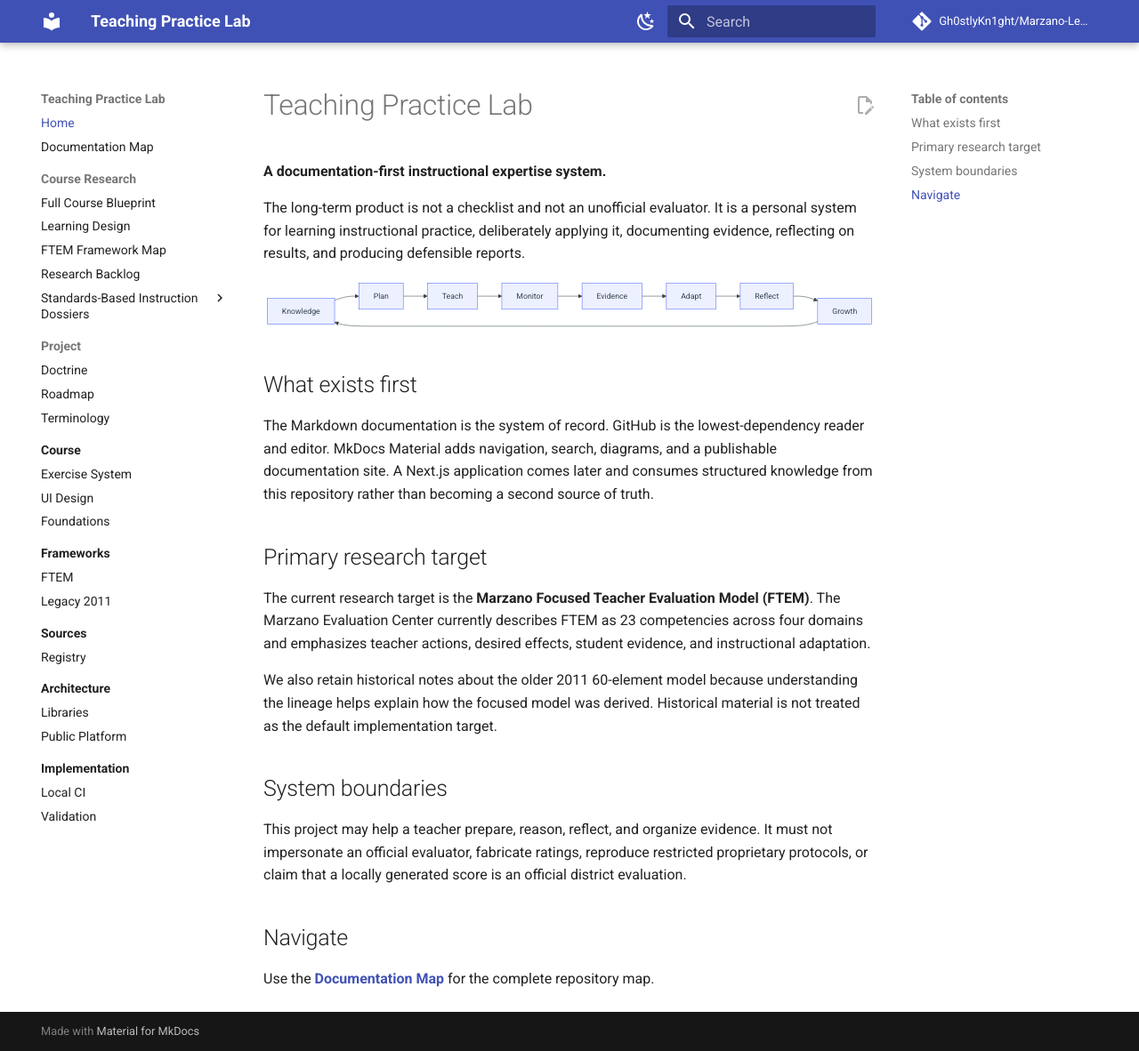
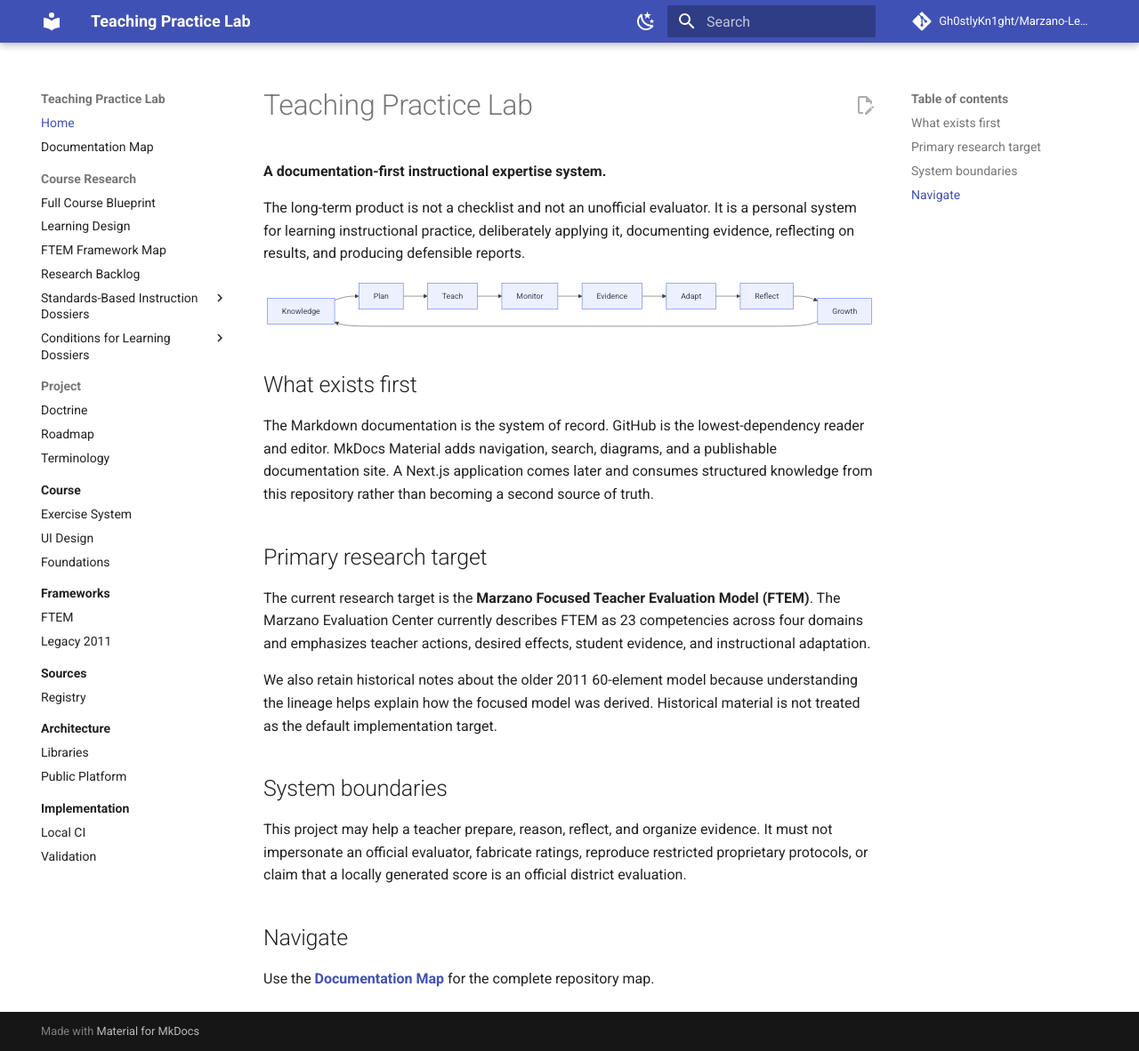
Before and after one commit to Gh0stlyKn1ght/Marzano-Learning-Map, an MkDocs documentation site: the page built from docs/index.md, in a window 1280 px wide and 1182 px high. Shown: the whole window at 89% size. Built offline with MkDocs 1.6.1 and Material for MkDocs 9.7.7, drawn with Linux system fonts in a browser that asks for light colours; comment, search, counter and statistics services are not loaded; some of the changed lines change nothing that is shown.

Commit message:
docs: add conditions dossiers to MkDocs nav

```diff
--- a/mkdocs.yml
+++ b/mkdocs.yml
@@ -75,6 +75,16 @@
           - Examine Reasoning: course/dossiers/standards-based-instruction/examine-reasoning.md
           - Revise Knowledge: course/dossiers/standards-based-instruction/revise-knowledge.md
           - Cognitively Complex Tasks: course/dossiers/standards-based-instruction/cognitively-complex-tasks.md
+      - Conditions for Learning Dossiers:
+          - Overview: course/dossiers/conditions-for-learning/index.md
+          - Distinction Matrix: course/dossiers/conditions-for-learning/distinction-matrix.md
+          - Formative Assessment: course/dossiers/conditions-for-learning/formative-assessment.md
+          - Feedback and Progress: course/dossiers/conditions-for-learning/feedback-and-progress.md
+          - Interact with Content: course/dossiers/conditions-for-learning/interact-with-content.md
+          - Engagement Strategies: course/dossiers/conditions-for-learning/engagement-strategies.md
+          - Rules and Procedures: course/dossiers/conditions-for-learning/rules-and-procedures.md
+          - Relationships: course/dossiers/conditions-for-learning/relationships.md
+          - High Expectations: course/dossiers/conditions-for-learning/high-expectations.md
   - Project:
       - Doctrine: project/doctrine.md
       - Roadmap: project/roadmap.md
```
